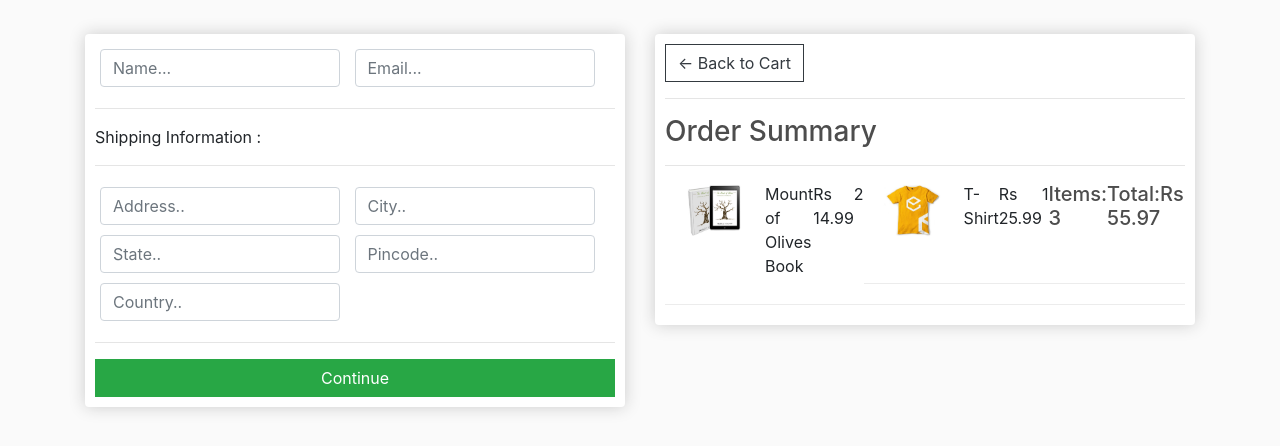
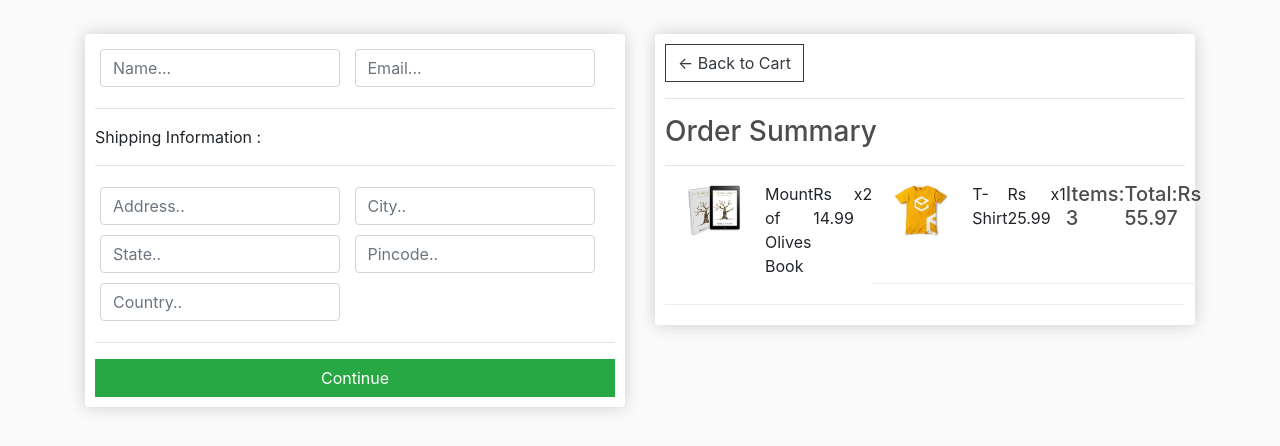
Before and after one commit to adityataksande/ecommerce, a Django app: page /checkout/ in a window 1280 px wide. Shown: the part 57-503 px from the top of the page. Run offline with Django 3.2, Linux system fonts and the light colour scheme; a user stored in the database is signed in; data comes from the database, SQL or seed files in the repository; both versions use the stored data as it was after the commit; some libraries are stand-ins or nearby versions.

Commit message:
updated models,views,templates

```diff
--- a/store/templates/store/checkout.html
+++ b/store/templates/store/checkout.html
@@ -36,6 +36,7 @@
                 <input id="form-buttom" class="btn btn-success btn-block" type="submit" value="Continue">
             </form>
         </div>
+
         <br>
         <div class="box-element hidden" id="payment-info">
             <small>Paypal Options</small>
@@ -49,7 +50,7 @@
             <h3>Order Summary</h3>
             <hr> {% for item in items %}
             <div class="cart-row">
-                <div style="flex:2"><img class="row-image" src="{{item.product.imageURL}}" alt="placeholder"></div>
+                <div style="flex:2"><img class="row-image" src="{{item.product.imageURL}}"></div>
                 <div style="flex:2">
                     <p>{{item.product.name}}</p>
                 </div>
@@ -57,7 +58,7 @@
                     <p>Rs {{item.product.price}}</p>
                 </div>
                 <div style="flex:1">
-                    <p>{{item.quantity}}</p>
+                    <p>x{{item.quantity}}</p>
                 </div>
                 {% endfor %}
 
--- a/store/views.py
+++ b/store/views.py
@@ -27,7 +27,9 @@ def checkout(request):
 
     else:
         # Create Empty cart for now non-logged user in users
+        items =[]
         order = {'get_cart_total': 0 , 'get_cart_items': 0}
-        items =[]
+
     context ={'items':items, 'order': order}
+
     return render(request,'store/checkout.html', context)
```
Also changed, not shown: db.sqlite3.
